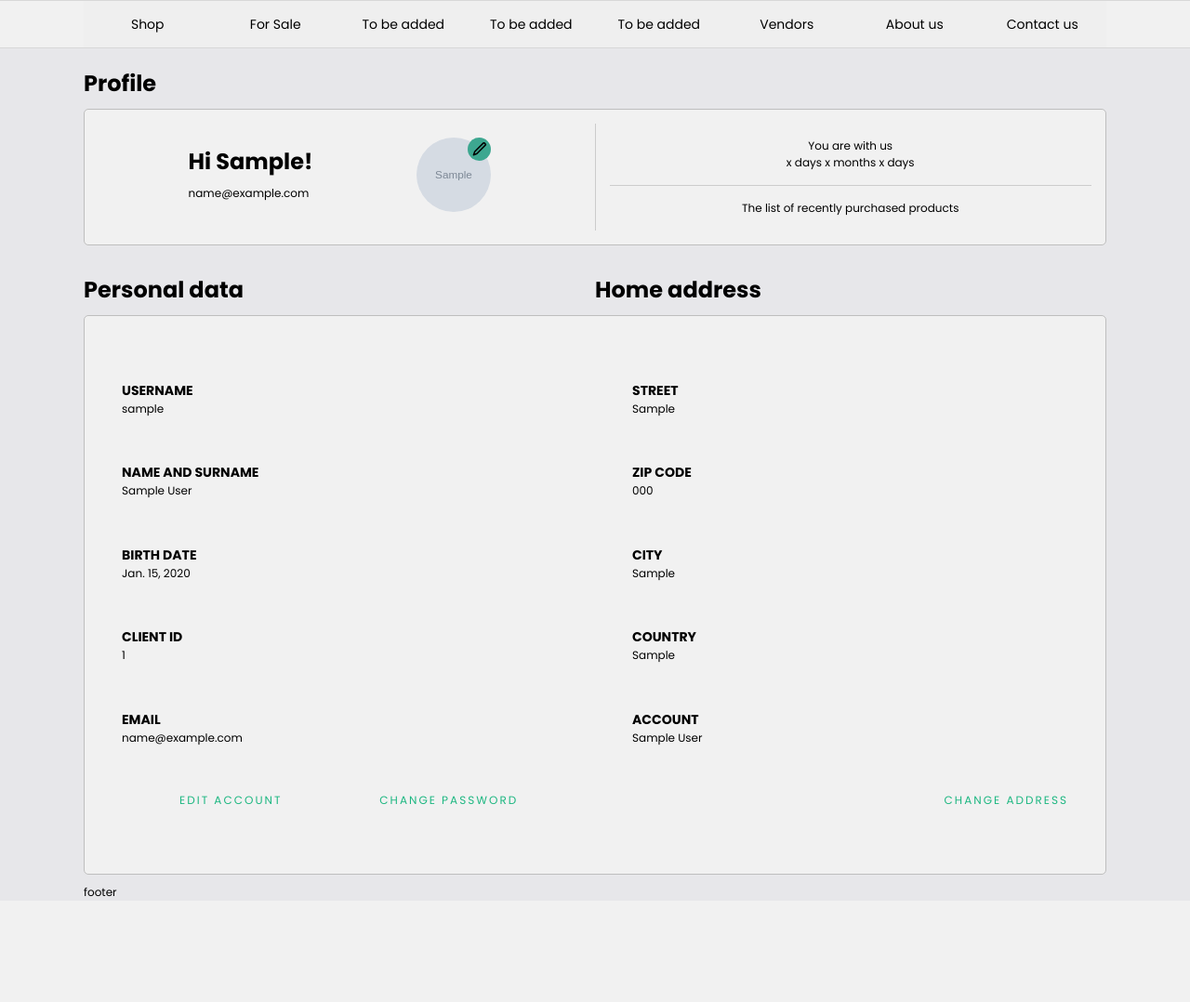
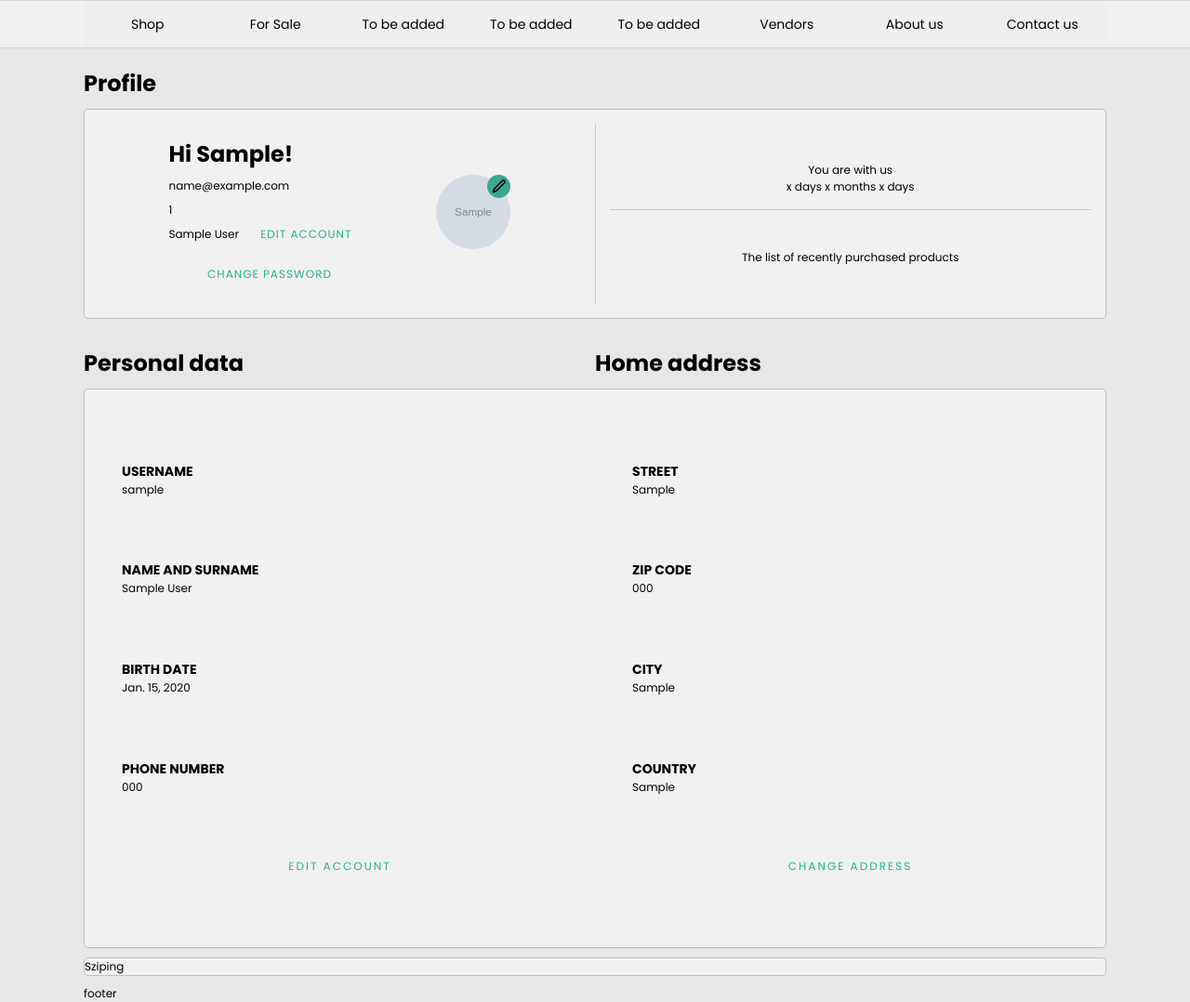
Before and after one commit to rafiwts/ecommerce, a Django app: a page that uses templates/account/profile-view.html in a window 1280 px wide. Shown: the part 121-1199 px from the top of the page at 93% size. Before the commit the page ends 1086 px from the top, so only its background shows below. Run offline with Django 4.2, Linux system fonts and the light colour scheme; a user stored in the database is signed in; tables that the repository leaves empty hold one stand-in row (values such as "Sample post"); grey boxes marked "Sample" are stand-in pictures.

Commit message:
Add model for shipping address

```diff
--- a/accounts/forms.py
+++ b/accounts/forms.py
@@ -3,7 +3,7 @@ from django.contrib.auth.forms import UserCreationForm
 from phonenumber_field.formfields import PhoneNumberField
 from phonenumber_field.widgets import PhoneNumberPrefixWidget
 
-from accounts.models import Account, User, UserAddress
+from accounts.models import Account, User, UserAddress, UserShippingAddress
 
 from .validators import email_validation, password_validation, username_validation
 
@@ -217,7 +217,7 @@ class ImageForm(forms.ModelForm):
         fields = ("image",)
 
 
-class UserAddressForm(forms.ModelForm):
+class BaseAddressForm(forms.ModelForm):
     street = forms.CharField(
         max_length=50,
         label="Street",
@@ -260,7 +260,18 @@ class UserAddressForm(forms.ModelForm):
     )
 
     class Meta:
+        abstract = True
+
+
+class UserAddressForm(BaseAddressForm):
+    class Meta(BaseAddressForm.Meta):
         model = UserAddress
+        fields = ["street", "zip_code", "city", "state", "country"]
+
+
+class UserShippingAddressForm(BaseAddressForm):
+    class Meta(BaseAddressForm.Meta):
+        model = UserShippingAddress
         fields = ["street", "zip_code", "city", "state", "country"]
 
 
--- a/accounts/models.py
+++ b/accounts/models.py
@@ -7,7 +7,6 @@ from phonenumber_field.modelfields import PhoneNumberField
 from .handlers import image_directory_path
 
 
-# TODO: apply login to a website
 class User(AbstractUser):
     def delete(self, *args, **kwargs):
         """
@@ -117,18 +116,8 @@ class AccountType(models.Model):
     def __str__(self):
         return self.name
 
-    class Meta:
-        db_table = "account_types"
 
-
-class UserAddress(models.Model):
-    account = models.OneToOneField(
-        "Account",
-        on_delete=models.CASCADE,
-        null=True,
-        blank=True,
-        related_name="address",
-    )
+class Adress(models.Model):
     street = models.CharField(max_length=50)
     zip_code = models.CharField(max_length=15, verbose_name="zip code")
     city = models.CharField(max_length=50)
@@ -157,5 +146,32 @@ class UserAddress(models.Model):
         return None
 
     class Meta:
+        abstract = True
+
+
+class UserAddress(Adress):
+    account = models.OneToOneField(
+        "Account",
+        on_delete=models.CASCADE,
+        null=True,
+        blank=True,
+        related_name="address",
+    )
+
+    class Meta:
         db_table = "addresses"
         verbose_name_plural = "User addresses"
+
+
+class UserShippingAddress(Adress):
+    account = models.ForeignKey(
+        "Account",
+        on_delete=models.CASCADE,
+        null=True,
+        blank=True,
+        related_name="shipping_address",
+    )
+
+    class Meta:
+        db_table = "shipping_addresses"
+        verbose_name_plural = "User shipping addresses"
--- a/static/css/account/profile-view.css
+++ b/static/css/account/profile-view.css
@@ -65,13 +65,18 @@
     font-size: 14px;
 }
 
-.profile-view-main-box {
+.profile-view-main-box,
+.profile-view-personal-data-box,
+.profile-view-shipping-address {
     display: flex;
-    flex: 1;
     background-color: rgb(241, 241, 241);
     border: 1px solid rgb(190, 190, 190);
     border-radius: 5px;
     margin: 10px 0;
+}
+
+.profile-view-personal-data-box {
+    height: 600px;
 }
 
 .profile-view-title {
@@ -94,7 +99,7 @@
     margin: 30px 0px;
 }
 
-.profile-view-main-left-email p {
+.profile-view-main-left-account p {
     margin: 8px 0px;
 }
 
@@ -293,27 +298,18 @@
     color: rgb(30, 95, 0);
 }
 
-.profile-view-personal-data-box {
-    display: flex;
-    height: 600px;
-    background-color: rgb(241, 241, 241);
-    border: 1px solid rgb(190, 190, 190);
-    border-radius: 5px;
-    margin: 10px 0;
-}
-
-
 .profile-view-home-address,
 .profile-view-account {
     display: flex;
     flex-direction: column;
     justify-content: space-evenly;
     flex: 1;
-    margin: 20px 40px;
+    margin: 10px 40px;
 }
 
-.profile-view-edit-account {
-    display: flex;
+.profile-view-edit-account,
+.profile-view-change-address {
+    text-align: center;
 }
 
 .profile-view-edit-account span {
@@ -321,6 +317,12 @@
     text-align: center;
 }
 
+.profile-view-main-change-password {
+    margin-top: 25px !important;
+    text-align: center;
+}
+
+.profile-view-main-left-account a,
 .profile-view-edit-account a,
 .profile-view-home-address a {
     text-decoration: none;
@@ -329,6 +331,12 @@
     cursor: pointer;
 }
 
+.profile-view-main-left-account a {
+    letter-spacing: 1px;
+    margin-left: 20px;
+}
+
+.profile-view-main-left-account a:hover,
 .profile-view-edit-account a:hover,
 .profile-view-home-address a:hover {
     color: rgb(112, 221, 183);
--- a/templates/account/profile-view.html
+++ b/templates/account/profile-view.html
@@ -18,9 +18,20 @@
     <h1 class="profile-view-title">Profile</h1>
     <div class="profile-view-main-box">
         <div class="profile-view-main-left">
-            <div class="profile-view-main-left-email">
+            <div class="profile-view-main-left-account">
                 <h1>Hi {{user.account.first_name}}!</h1>
                 <p>{{ user.email }}</p>
+                <p>{{ user.account.client_id }}</p>
+                <p>{{ user.account.account_type_default }}
+                {% if user.account.account_type %}
+                <span><a href="{% url 'account:edit-account' request.user.username %}">EDIT ACCOUNT</a></span>
+                {% else %}
+                <span><a href="{% url 'account:edit-account' request.user.username %}">ADD ACCOUNT</a></span>
+                {% endif %}
+                </p>
+                <p class="profile-view-main-change-password">
+                    <span><a href="{% url 'account:change-password' request.user.username %}">CHANGE PASSWORD</a></span>
+                </p>
             </div>
             <div class="profile-view-main-left-image">
                 <div class="profile-view-main-left-image-show">
@@ -59,25 +70,20 @@
                 <p class="profile-view-account-field">{{ user.username }}</p>
             </div>
             <div class="profile-view-account-section">
-                <h3 class="profile-view-account-field">NAME AND SURNAME</h3>
+                <h3 class="profile-view-account-title">NAME AND SURNAME</h3>
                 <p class="profile-view-account-field">{{ user.account.get_full_name }}</p>
             </div>
             <div class="profile-view-account-section">
-                <h3 class="profile-view-account-field">BIRTH DATE</h3>
+                <h3 class="profile-view-account-title">BIRTH DATE</h3>
                 <p class="profile-view-account-field">{{ user.account.date_of_birth }}</p>
             </div>
             <div class="profile-view-account-section">
-                <h3 class="profile-view-account-title">CLIENT ID</h3>
-                <p class="profile-view-account-field">{{ user.account.client_id }}</p>
+                <h3 class="profile-view-account-title">PHONE NUMBER</h3>
+                <p class="profile-view-account-field">{{ user.account.phone }}</p>
             </div>
-            <div class="profile-view-account-section">
-                <h3 class="profile-view-account-field">EMAIL</h3>
-                <p class="profile-view-account-field">{{ user.email }}</p>
-            </div>
-            <div class="profile-view-edit-account">
+            <p class="profile-view-edit-account">
                 <span><a href="{% url 'account:edit-account' request.user.username %}">EDIT ACCOUNT</a></span>
-                <span><a href="{% url 'account:change-password' request.user.username %}">CHANGE PASSWORD</a></span>
-            </div>
+            </p>
         </div>
         <div class="profile-view-home-address">
             <div class="profile-view-address-section">
@@ -85,7 +91,7 @@
                 <p class="profile-view-address-field">{{ user.account.address.street }}</p>
             </div>
             <div class="profile-view-address-section">
-                <h3 class="profile-view-address-field">ZIP CODE</h3>
+                <h3 class="profile-view-address-title">ZIP CODE</h3>
                 <p class="profile-view-address-field">{{ user.account.address.zip_code }}</p>
             </div>
             <div class="profile-view-address-section">
@@ -96,14 +102,13 @@
                 <h3 class="profile-view-address-field">COUNTRY</h3>
                 <p class="profile-view-address-field">{{ user.account.address.country }}</p>
             </div>
-            <div class="profile-view-address-section">
-                <h3 class="profile-view-account-title">ACCOUNT</h3>
-                <p class="profile-view-account-field">{{ user.account.account_type }}</p>
-            </div>
-            <span><a href="{% url 'account:edit-address' request.user.username %}">CHANGE ADDRESS</a></span>
+            <p class="profile-view-change-address">
+                <span><a href="{% url 'account:edit-account' request.user.username %}">CHANGE ADDRESS</a></span>
+            </p>
         </div>
-        <!--TODO: replace email with phone number, client ID to profile for profile one more box with account and
-        and change password so that the personal data and home address are aligned-->
+    </div>
+    <div class="profile-view-shipping-address">
+        <p>Sziping</p>
     </div>
 </div>
 
```
Also changed, not shown: accounts/admin.py (+12 -3 lines), accounts/migrations/0017_alter_accounttype_table_usershippingadress.py (added).
